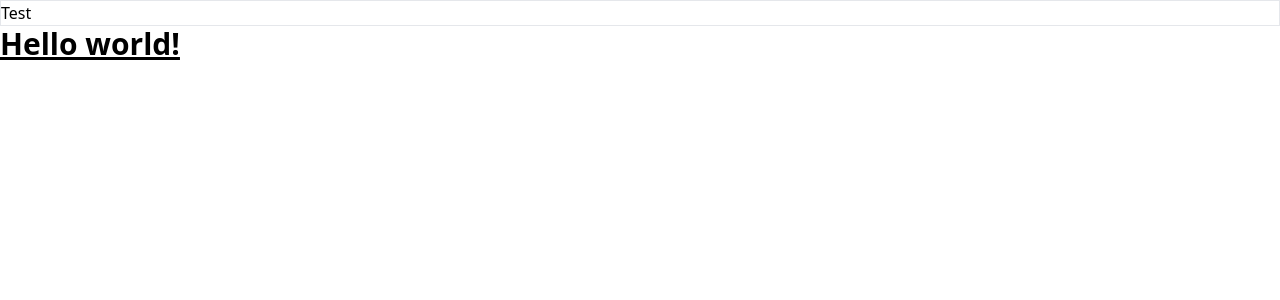
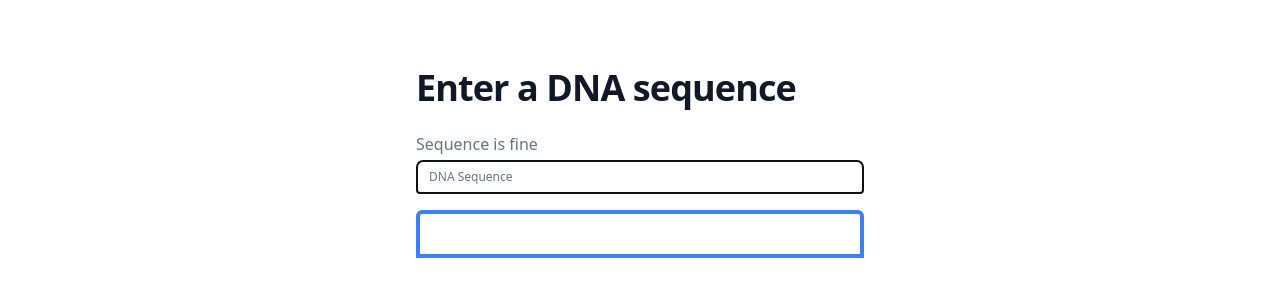
Before and after one commit to mikhaylov-ya/dna-strand-seq-processor, a Vue app: page / in a window 1280 px wide. Shown: the top 300 px of the page. Built offline with nearby package versions, Linux system fonts and the light colour scheme.

Commit message:
add input validation and base pair output

```diff
--- a/src/App.vue
+++ b/src/App.vue
@@ -1,10 +1,59 @@
+<script setup>
+  import { ref, reactive, onRenderTriggered } from "vue";
+
+  const state = reactive({
+    sequence: '',
+    errorMessage: 'Enter valid DNA sequences using only A, T, G, C',
+    isValid: true,
+  });
+
+  const input = ref(null);
+
+  onRenderTriggered(() => {
+    state.isValid = !input.value.validity.patternMismatch;
+  });
+
+  const map = {
+    A: 'T',
+    T: 'A',
+    C: 'G',
+    G: 'C',
+  };
+
+  const SeqLength = 13;
+
+</script>
+
 <template>
-  <div class="bg-purple text-black border sm:bg-green md:bg-blue md:text-yellow lg:bg-red xl:bg-orange">
-    Test
+  <div class="flex min-h-full items-center justify-center py-12 px-4 sm:px-6 lg:px-8">
+    <div class="w-full max-w-md space-y-8">
+        <div class="-space-y-px rounded-md shadow-sm">
+          <div class="container">
+            <p class="my-5 text-4xl font-bold tracking-tight text-gray-900">Enter a DNA sequence</p>
+            <p class="text-red-500 py-1" v-if="!state.isValid">{{ state.errorMessage }}</p>
+            <p class="text-gray-500 py-1" v-else>Sequence is fine</p>
+            <input
+              ref="input"
+              autofocus
+              size="100"
+              v-model="state.sequence"
+              pattern="[ATGCatgc]{0,}"
+              title="Wrong nucleo designation"
+              maxlength="100"
+              id="dna"
+              name="dna"
+              type="text"
+              placeholder="DNA Sequence"
+              class="text-xs block w-full appearance-none rounded-none rounded-t-md border border-gray-300 px-3 py-2 text-gray-900 placeholder-gray-500 invalid:border-red-500 invalid:border-4" />
+          <div class="w-sm h-lg my-4 p-5 overflow-y-auto rounded-t-md border-blue-500 border-4">
+            <span v-for="(char, i) in state.sequence" :key="i" class="inline-block">
+              {{ map[char.toUpperCase()] }}
+            </span>
+          </div>
+        </div>
+      </div>
+    </div>
   </div>
-  <h1 class="text-3xl font-bold underline">
-    Hello world!
-  </h1>
 </template>
 
 
```
